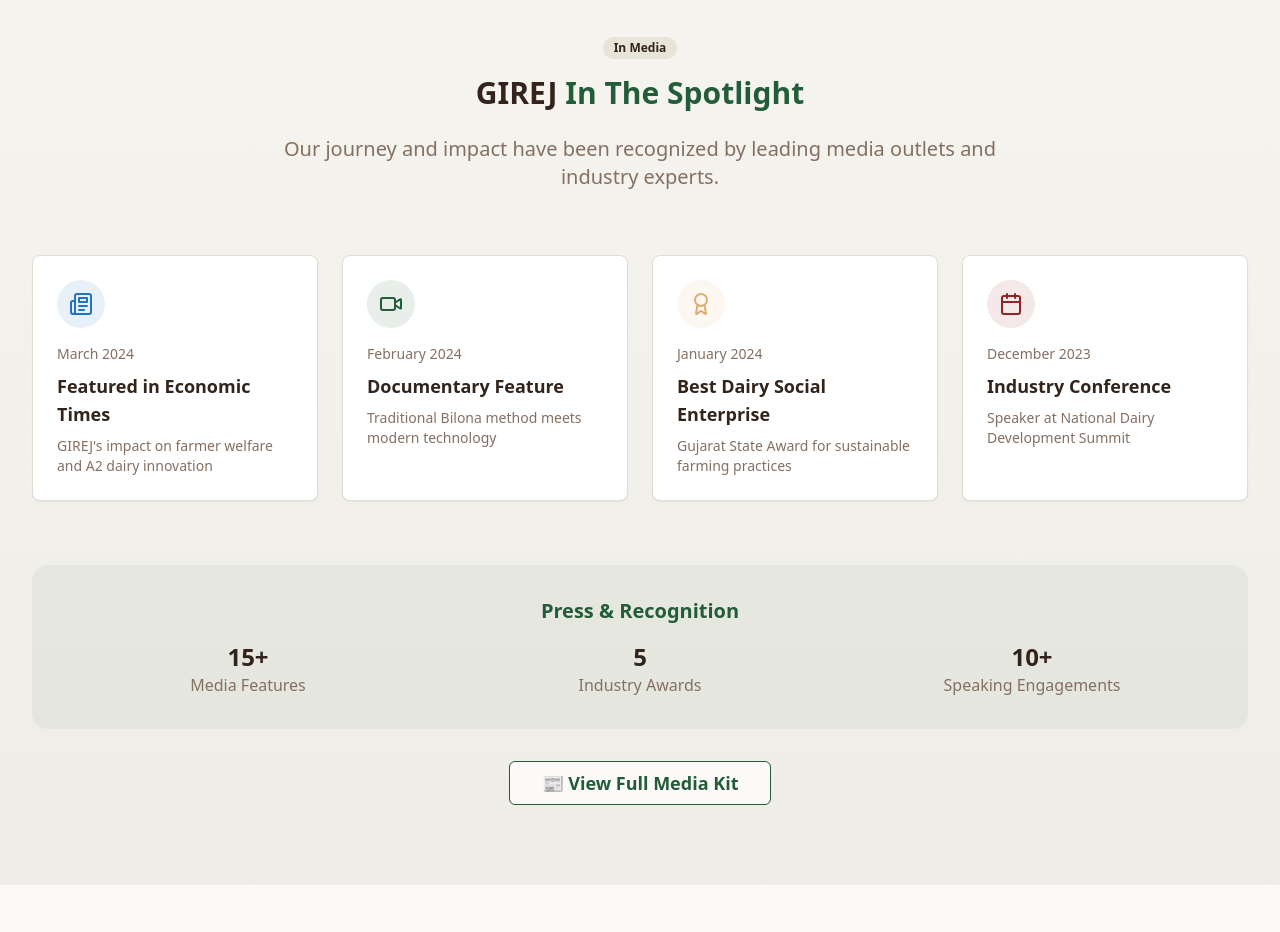
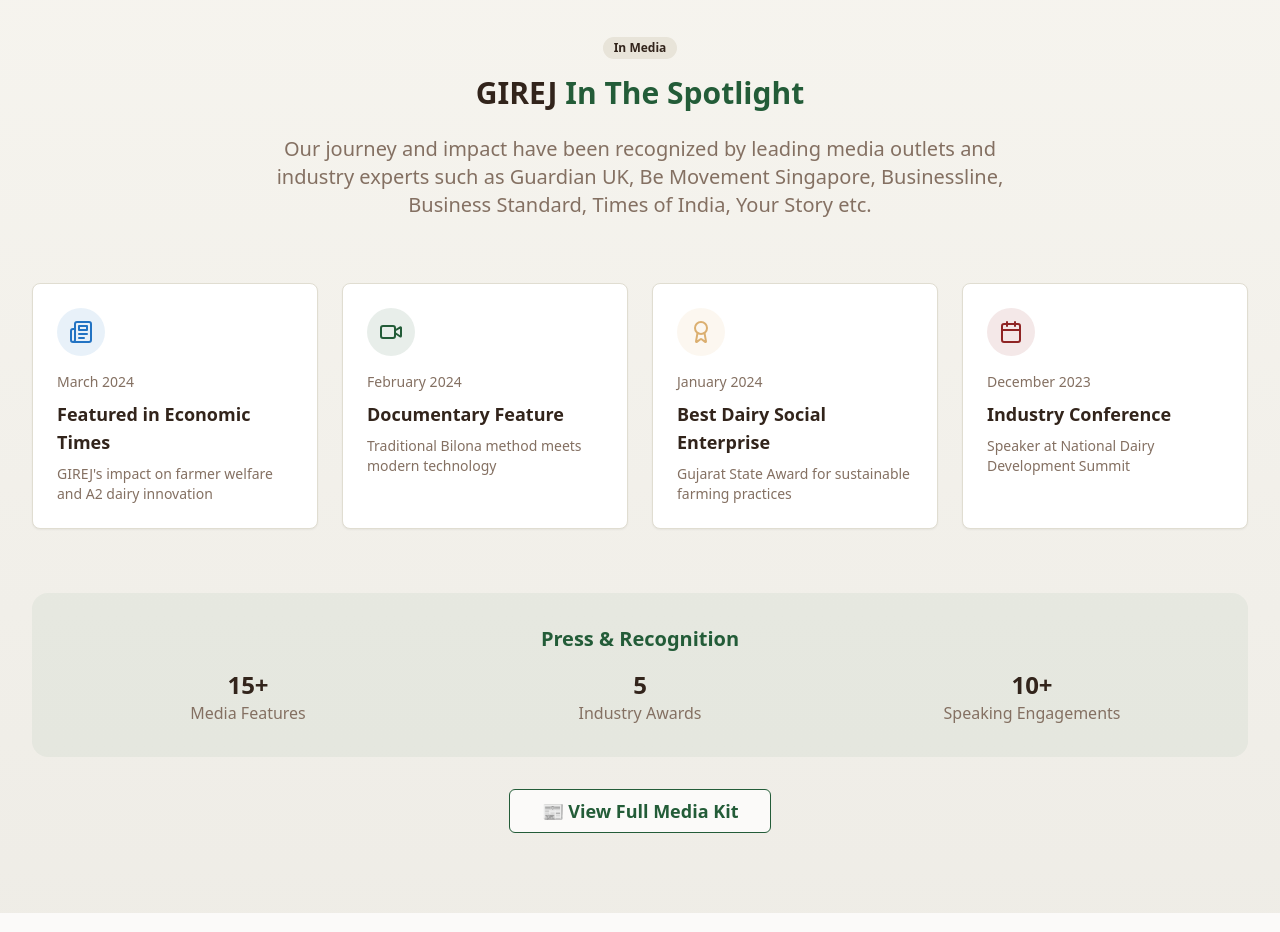
Before and after one commit to krishinaturals-eng/gir-a2-source, a React (Vite) app: page / in a window 1280 px wide. Shown: the part 6740-7672 px from the top of the page. Built offline with nearby package versions, Linux system fonts and the light colour scheme.

Commit message:
Update media section subtitle
Rewrites the subtitle of the media section to include specific examples of recognized media outlets and industry experts.

```diff
--- a/src/components/MediaSection.tsx
+++ b/src/components/MediaSection.tsx
@@ -46,7 +46,7 @@ const MediaSection = () => {
             GIREJ <span className="text-earth-green">In The Spotlight</span>
           </h2>
           <p className="text-xl text-muted-foreground max-w-3xl mx-auto">
-            Our journey and impact have been recognized by leading media outlets and industry experts.
+            Our journey and impact have been recognized by leading media outlets and industry experts such as Guardian UK, Be Movement Singapore, Businessline, Business Standard, Times of India, Your Story etc.
           </p>
         </div>
 
```
